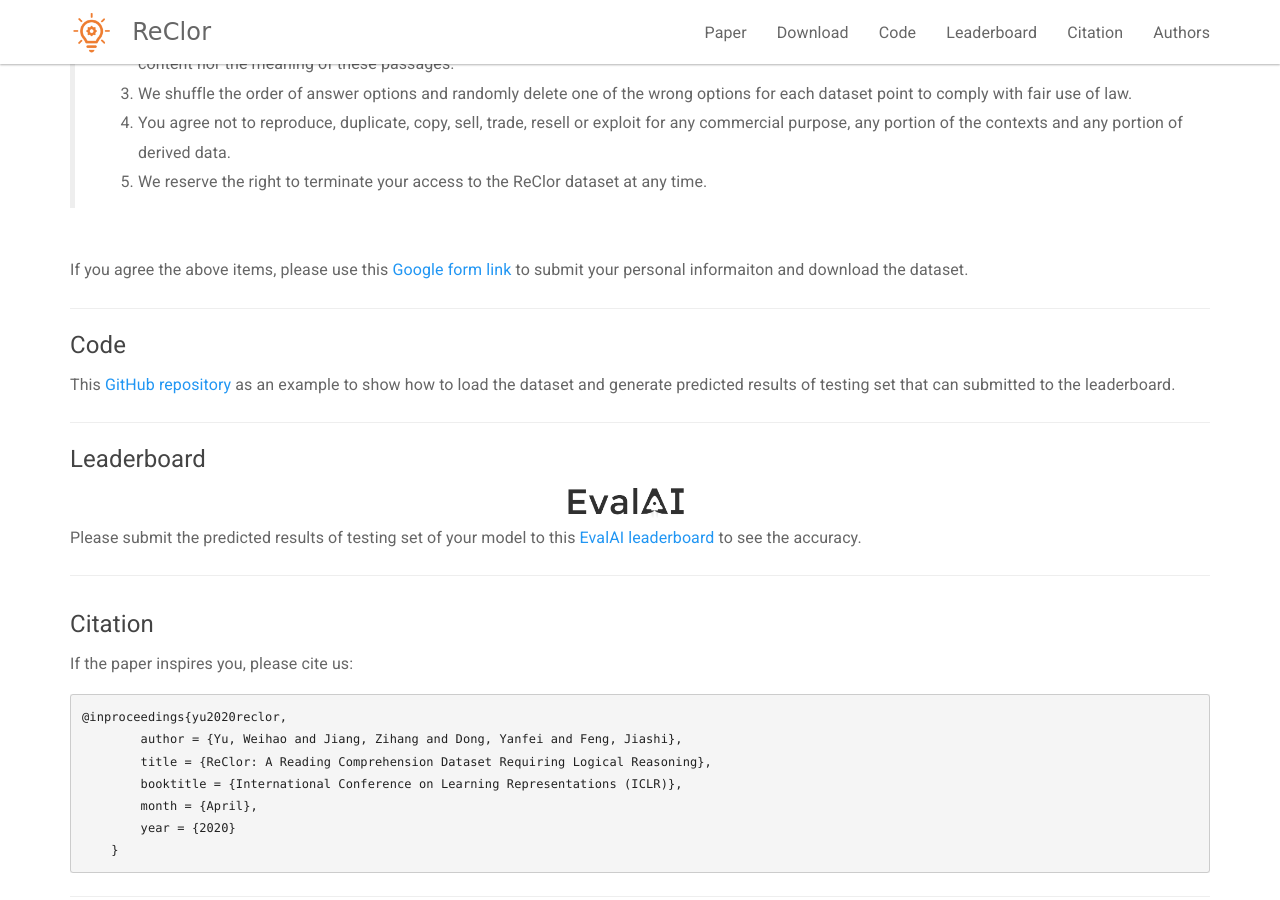
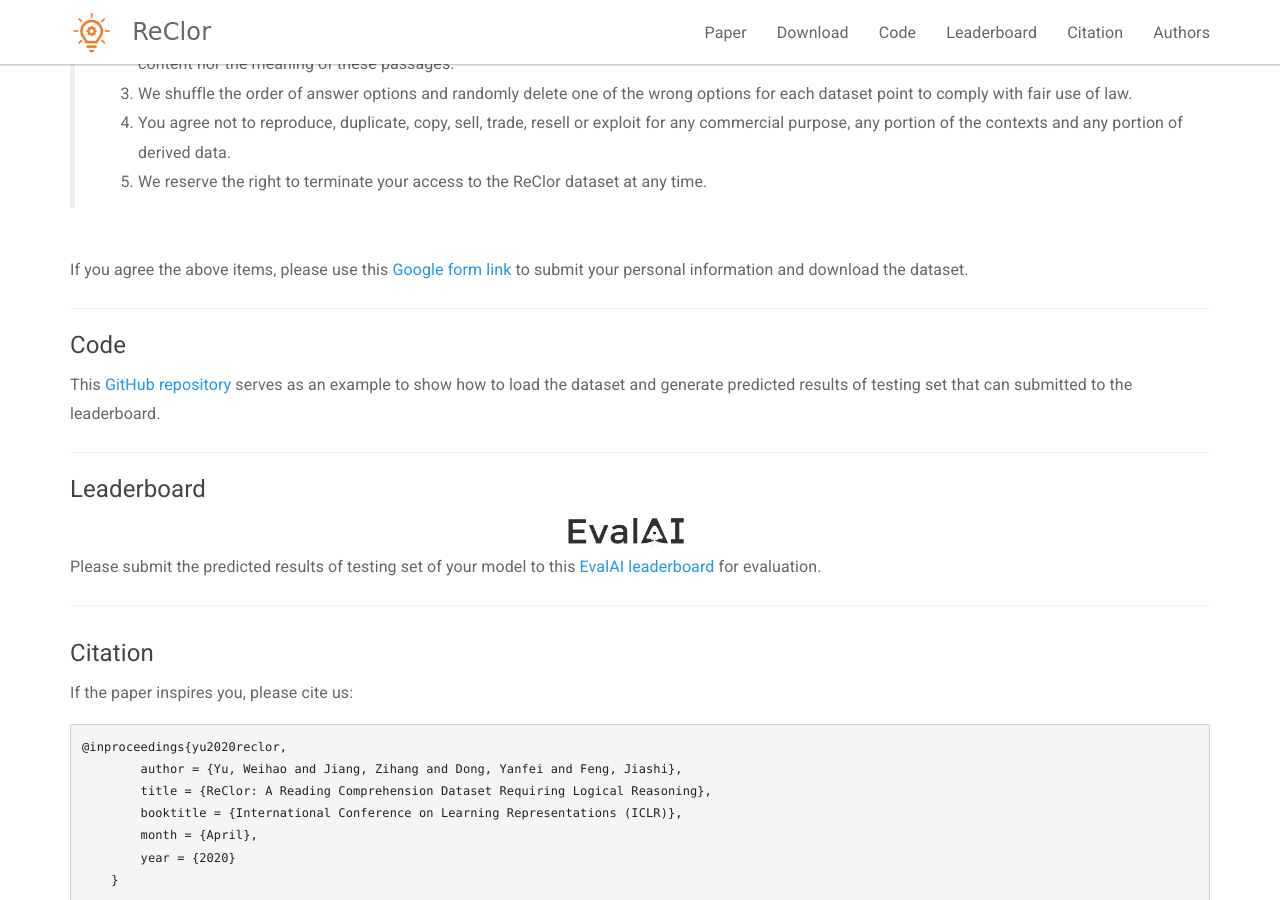
Before and after one commit to yuweihao/reclor, a Jekyll site: the page built from index.html, in a window 1280 px wide and 900 px high, scrolled down 1191 px. Built offline with Jekyll 4.4.1, drawn with Linux system fonts in a browser that asks for light colours.

Commit message:
fix typos

```diff
--- a/index.html
+++ b/index.html
@@ -59,16 +59,16 @@ layout: default
     <br>
     <p style="font-size: 16px;">
         If you agree the above items, please use this <a href="https://docs.google.com/forms/d/e/1FAIpQLSe56wq5xIEGbDsgRN6P6lHr34jfv182AMuiIzjJXmVYCg39oA/viewform"
-        target="_blank" rel="external">Google form link</a> to submit your personal informaiton and download the dataset.
+        target="_blank" rel="external">Google form link</a> to submit your personal information and download the dataset.
     </p>
 
     <hr>
     <h4 class="header-light regular-pad">Code</h4>
-    <p style="font-size: 16px;">This <a href="https://github.com/yuweihao/reclor" target="_blank" rel="external">GitHub repository</a> as an example to show how to load the dataset and generate predicted results of testing set that can submitted to the leaderboard.</p>
+    <p style="font-size: 16px;">This <a href="https://github.com/yuweihao/reclor" target="_blank" rel="external">GitHub repository</a> serves as an example to show how to load the dataset and generate predicted results of testing set that can submitted to the leaderboard.</p>
     <hr>
     <h4 class="header-light regular-pad">Leaderboard</h4>
     <a href="https://evalai.cloudcv.org/web/challenges/challenge-page/503/leaderboard/1347" target="_blank" rel="external"><img  class="center-block" styles="border-radius:0.4em;" width="150px" src="{{ "/assets/img/evalai-logo.png" | relative_url }}" alt="nus logo"></a>
-    <p style="font-size: 16px;">Please submit the predicted results of testing set of your model to this <a href="https://evalai.cloudcv.org/web/challenges/challenge-page/503/leaderboard/1347" target="_blank" rel="external">EvalAI leaderboard</a> to see the accuracy.</p>
+    <p style="font-size: 16px;">Please submit the predicted results of testing set of your model to this <a href="https://evalai.cloudcv.org/web/challenges/challenge-page/503/leaderboard/1347" target="_blank" rel="external">EvalAI leaderboard</a> for evaluation.</p>
     <hr>
 
     <a id="citation"></a>
```
